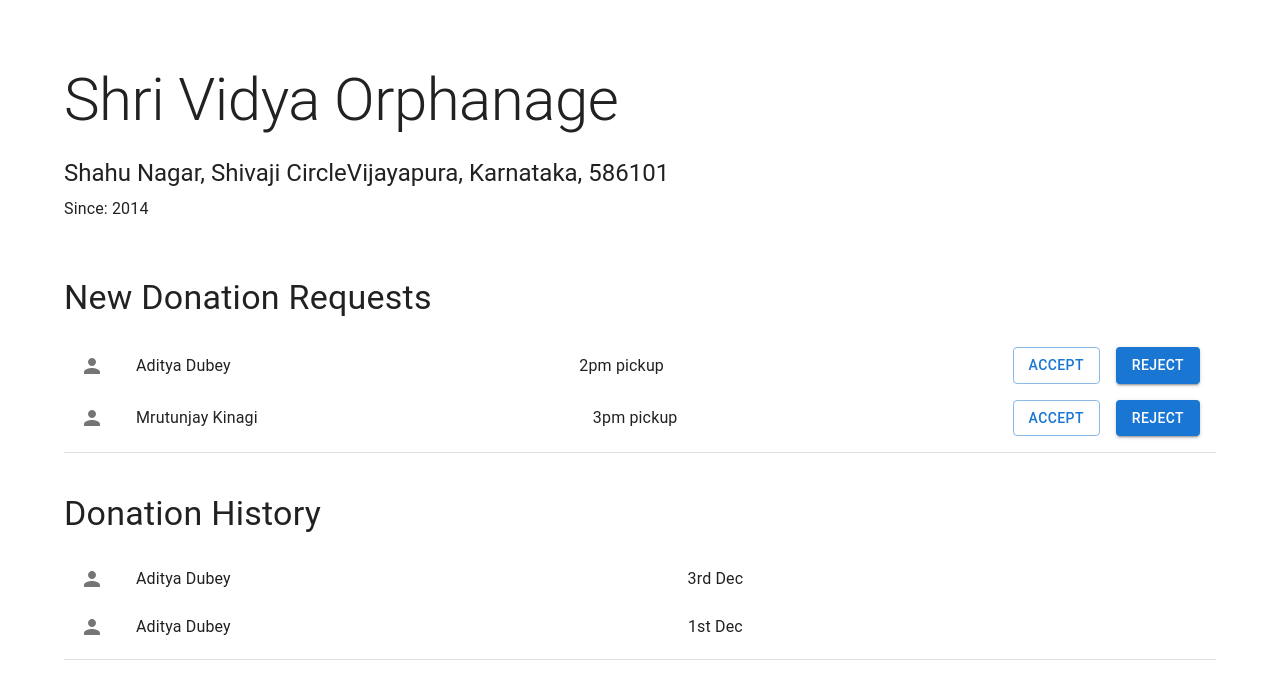
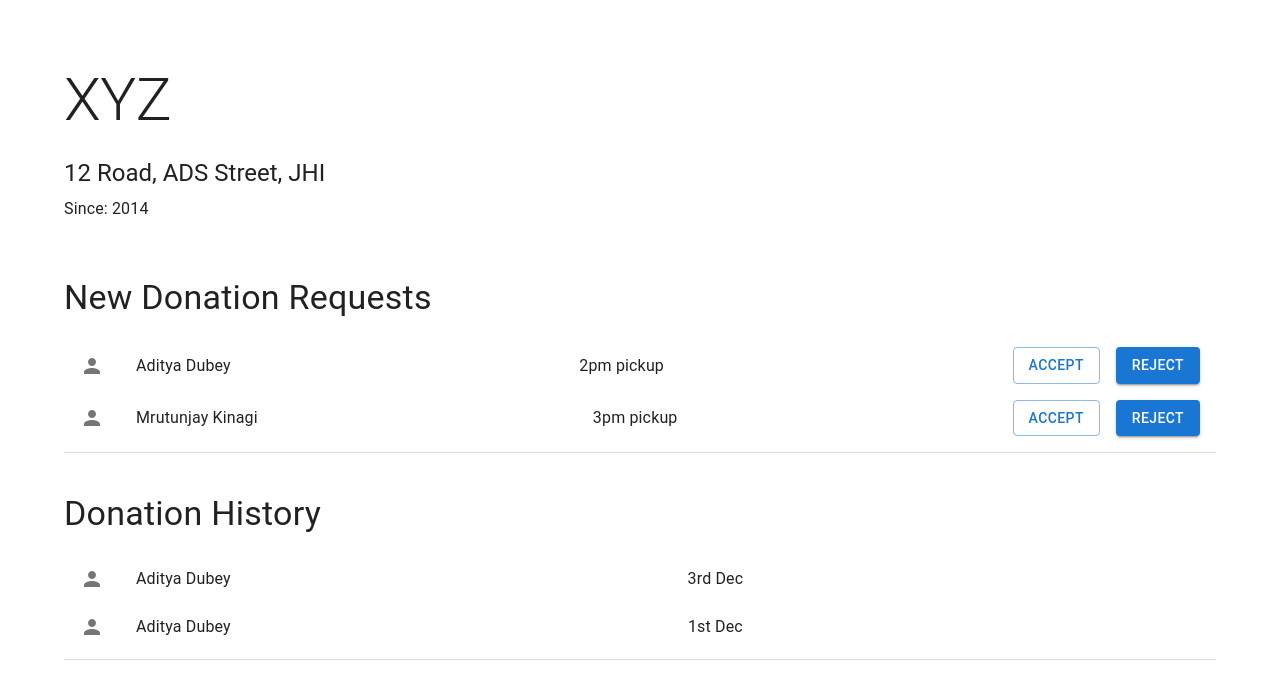
Before and after one commit to Tanisha1806/cater2care, a Next.js app: page /consumer in a window 1280 px wide. Shown: the top 674 px of the page. Built offline with nearby package versions, Linux system fonts and the light colour scheme.

Commit message:
Update page.tsx

```diff
--- a/src/app/consumer/page.tsx
+++ b/src/app/consumer/page.tsx
@@ -132,11 +132,10 @@ export default function StickyFooter() {
         <CssBaseline />
         <Container component="main" sx={{ mt: 8, mb: 2 }}>
           <Typography variant="h2" component="h1" gutterBottom>
-            Shri Vidya Orphanage
+            XYZ
           </Typography>
           <Typography variant="h5" component="h2" gutterBottom>
-            {"Shahu Nagar, Shivaji Circle"}
-            {"Vijayapura, Karnataka, 586101"}
+            {"12 Road, ADS Street, JHI"}
           </Typography>
           <Typography variant="body1">Since: 2014</Typography>
         </Container>
```
